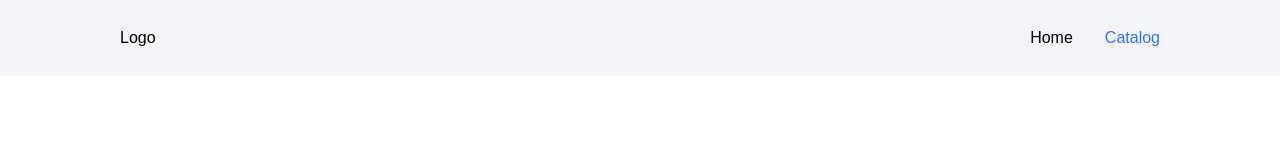
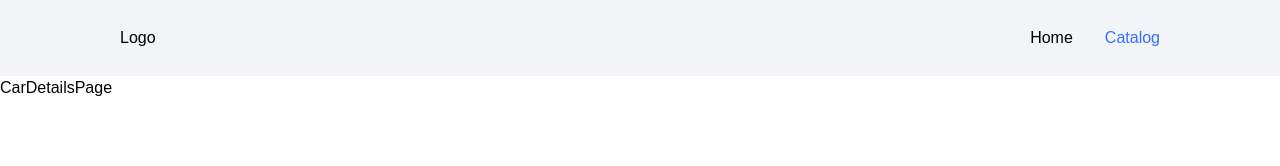
Before and after one commit to ElenaZhuvak/rentalCar, a React (Vite) app: page /catalog/1 in a window 1280 px wide. Shown: the top 166 px of the page. Built offline with nearby package versions, Linux system fonts and the light colour scheme.

Commit message:
change name of file

```diff
--- a/src/components/App.jsx
+++ b/src/components/App.jsx
@@ -2,11 +2,24 @@
 
 import { Header } from './Header/Header.jsx';
 import css from './App.module.css'
+import { Route, Routes } from 'react-router-dom';
+import HomePage from '../pages/HomePage/HomePage.jsx';
+import Catalog from '../pages/12/12.jsx';
+import { Suspense } from 'react';
+import CarDetailsPage from '../pages/CarDetailsPage/CarDetailsPage.jsx';
 
 const App = () => {
   return (
     <div className={css.container}>
       <Header />
+
+      <Suspense fallback={<h3>Loading...</h3>}>
+        <Routes>
+          <Route path='/' element={<HomePage />} />
+          <Route path='/catalog' element={<Catalog />} />
+          <Route path='/catalog/:id' element={<CarDetailsPage />}  />
+        </Routes>
+      </Suspense>
     </div>
   );
 };
--- /dev/null
+++ b/src/pages/CarDetailsPage/CarDetailsPage.jsx
@@ -0,0 +1,7 @@
+const CarDetailsPage = () => {
+  return (
+    <div>CarDetailsPage</div>
+  );
+};
+
+export default CarDetailsPage;
```
Also changed, not shown: src/pages/12/12.jsx (renamed from src/pages/Catalog/Catalog.jsx), src/pages/CarDetailsPage/CarDetailsPage.module.css (added), src/pages/HomePage/HomePage.module.css (added).
